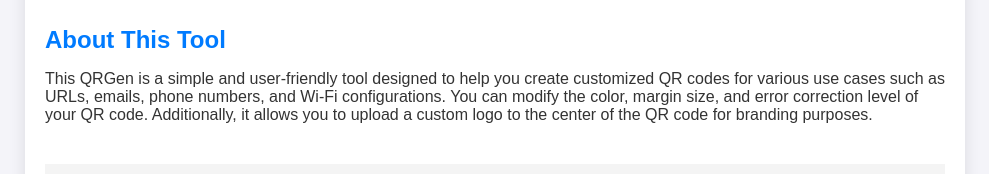
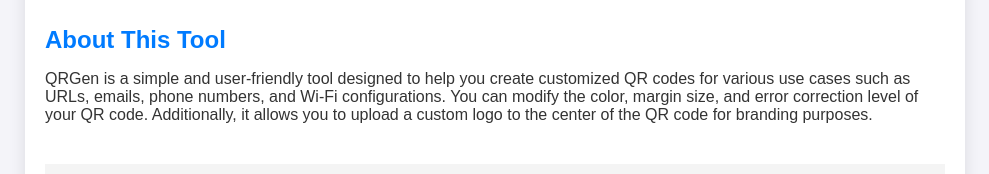
Before and after one commit to MintDino/Make-QR, a plain HTML site: page QR Gen.html in a window 1280 px wide. Shown: the part 1680-1854 px from the top of the page, without its empty margins (145-1134 px from the left). Drawn offline with Linux system fonts and the light colour scheme.

Commit message:
QR Gen.html

```diff
--- a/QR Gen.html
+++ b/QR Gen.html
@@ -242,7 +242,7 @@
 
         <div class="about-section">
             <h3>About This Tool</h3>
-            <p>This QRGen is a simple and user-friendly tool designed to help you create customized QR codes for various use cases such as URLs, emails, phone numbers, and Wi-Fi configurations. You can modify the color, margin size, and error correction level of your QR code. Additionally, it allows you to upload a custom logo to the center of the QR code for branding purposes.</p>
+            <p>QRGen is a simple and user-friendly tool designed to help you create customized QR codes for various use cases such as URLs, emails, phone numbers, and Wi-Fi configurations. You can modify the color, margin size, and error correction level of your QR code. Additionally, it allows you to upload a custom logo to the center of the QR code for branding purposes.</p>
         </div>
 
         <footer>
```
